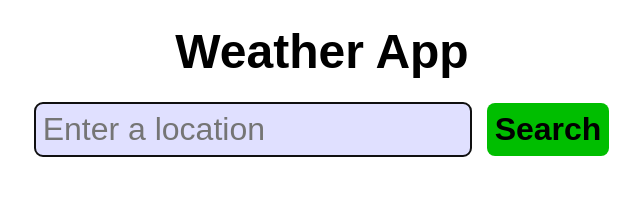
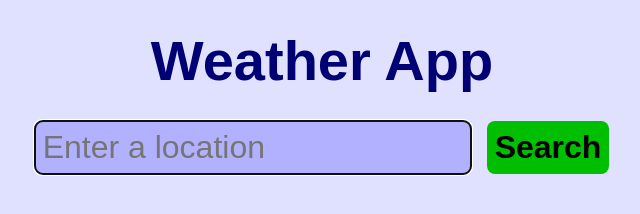
Before and after one commit to Noah-Gullo/weather-app, a website built with webpack: page src/template.html in a window 1280 px wide. Shown: the whole page, without its empty margins (318-958 px from the left). Built offline with nearby package versions, Linux system fonts and the light colour scheme.

Commit message:
feat: minor color styling changes

```diff
--- a/src/styles.css
+++ b/src/styles.css
@@ -3,13 +3,16 @@
   margin: 0px;
   padding: 0px;
   font-family: Arial, Helvetica, sans-serif;
+  background-color: rgb(224, 224, 255);;
 }
 
 h1{
   display: flex;
   justify-content: center;
   margin: 0.5em;
-  font-size: 3rem;
+  font-size: 3.5rem;
+  font-weight: bolder;
+  color: rgb(0, 0, 117);
 }
 
 form{
@@ -20,7 +23,7 @@ form{
 
 #locationField{
   font-size: 2em;
-  background-color: rgb(224, 224, 255);
+  background-color: rgb(177, 177, 255);
   border: none;
   padding: 0.25em;
   border-radius: 0.25em;
```
